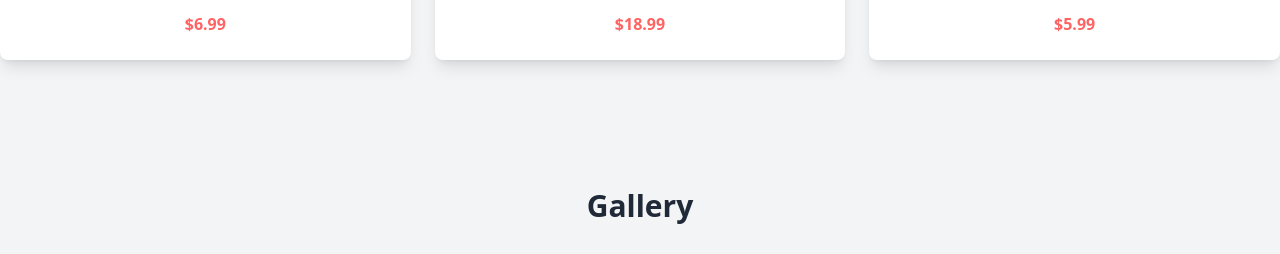
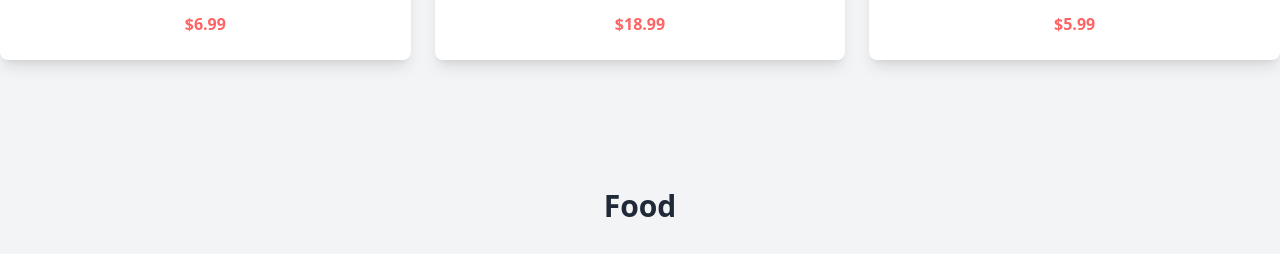
Before and after one commit to Amna1993/restaurant, a React (Create React App) app: page / in a window 1280 px wide. Shown: the part 1076-1330 px from the top of the page. Built offline with nearby package versions, Linux system fonts and the light colour scheme.

Commit message:
Fix Babel dependency and accessibility warnings

```diff
--- a/package.json
+++ b/package.json
@@ -17,7 +17,7 @@
   },
   "scripts": {
     "start": "react-scripts start",
-    "build": "react-scripts build",
+    "build": "CI=false react-scripts build",
     "test": "react-scripts test",
     "eject": "react-scripts eject"
   },
@@ -38,5 +38,8 @@
       "last 1 firefox version",
       "last 1 safari version"
     ]
+  },
+  "devDependencies": {
+    "@babel/plugin-proposal-private-property-in-object": "^7.21.11"
   }
 }
--- a/src/components/Gallery/Gallery.jsx
+++ b/src/components/Gallery/Gallery.jsx
@@ -13,6 +13,8 @@ const galleryItems = [
   { id: 4, name: "Margherita Pizza", price: "$14.99", image: image4 },
   { id: 5, name: "Chocolate Cake", price: "$6.99", image: image5 },
   { id: 6, name: "Tiramisu", price: "$7.99", image: image6 },
+  { id: 7, name: "Tiramisu", price: "$7.99", image: image1 },
+  { id: 8, name: "Tiramisu", price: "$7.99", image: image2 },
   // Add more items if needed
 ];
 
@@ -42,7 +44,7 @@ const Gallery = () => {
   return (
     <section className="py-16 bg-gray-100">
       <div className="max-w-7xl mx-auto px-4">
-        <h2 className="text-3xl font-bold text-center mb-8">Gallery</h2>
+        <h2 className="text-3xl font-bold text-center mb-8">Food</h2>
         <div className="grid md:grid-cols-2 lg:grid-cols-4 gap-6">
           {currentItems.map((item) => (
             <motion.div
```
Also changed, not shown: 1 other file (tests, documents, lock files or other folders).
